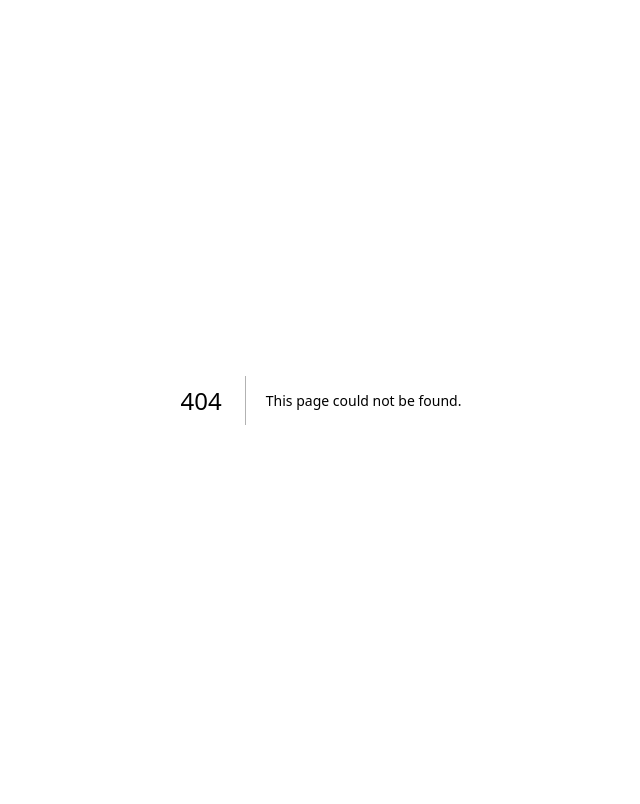
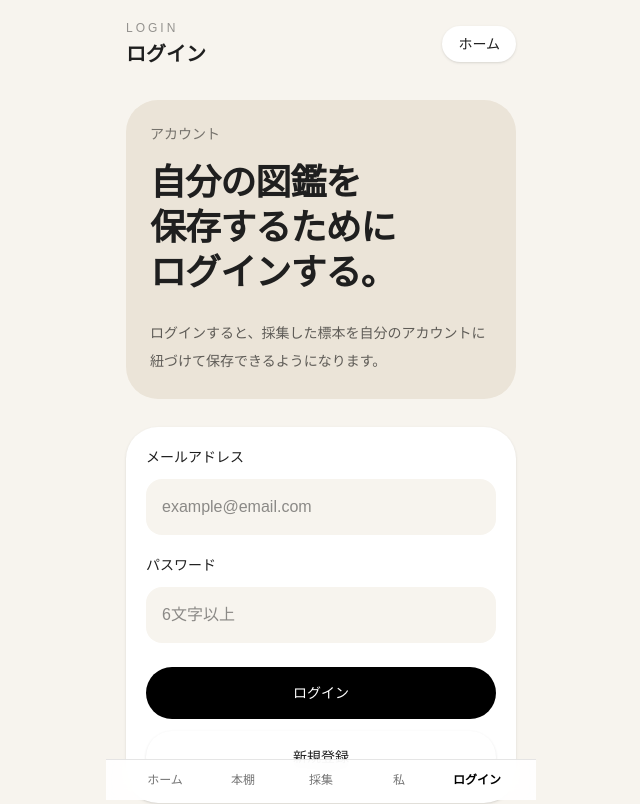
Before and after one commit to han920033-art/yorimichi-zukan, a Next.js app: page /login in a window 1280 px wide. Before the commit this address had no page. Shown: the top 804 px of the page, without its empty margins (319-959 px from the left). Built offline with nearby package versions, Linux system fonts and the light colour scheme; no server answers.

Commit message:
Add email password login page

```diff
--- /dev/null
+++ b/app/login/page.tsx
@@ -0,0 +1,224 @@
+"use client";
+
+import Link from "next/link";
+import { useEffect, useState } from "react";
+import { supabase } from "../../lib/supabase";
+
+export default function LoginPage() {
+  const [email, setEmail] = useState("");
+  const [password, setPassword] = useState("");
+
+  const [userEmail, setUserEmail] = useState<string | null>(null);
+  const [message, setMessage] = useState("");
+  const [isLoading, setIsLoading] = useState(false);
+
+  useEffect(() => {
+    async function loadUser() {
+      const { data } = await supabase.auth.getUser();
+
+      if (data.user?.email) {
+        setUserEmail(data.user.email);
+      }
+    }
+
+    loadUser();
+  }, []);
+
+  async function handleSignUp() {
+    if (!email || !password) {
+      setMessage("メールアドレスとパスワードを入力してください。");
+      return;
+    }
+
+    setIsLoading(true);
+    setMessage("");
+
+    const { data, error } = await supabase.auth.signUp({
+      email,
+      password,
+    });
+
+    setIsLoading(false);
+
+    if (error) {
+      setMessage(`新規登録に失敗しました：${error.message}`);
+      return;
+    }
+
+    if (data.user && !data.session) {
+      setMessage(
+        "確認メールを送信しました。メール内のリンクを開いた後、ログインしてください。"
+      );
+      return;
+    }
+
+    setUserEmail(data.user?.email ?? null);
+    setMessage("新規登録しました。");
+  }
+
+  async function handleLogin() {
+    if (!email || !password) {
+      setMessage("メールアドレスとパスワードを入力してください。");
+      return;
+    }
+
+    setIsLoading(true);
+    setMessage("");
+
+    const { data, error } = await supabase.auth.signInWithPassword({
+      email,
+      password,
+    });
+
+    setIsLoading(false);
+
+    if (error) {
+      setMessage(`ログインに失敗しました：${error.message}`);
+      return;
+    }
+
+    setUserEmail(data.user?.email ?? null);
+    setMessage("ログインしました。");
+  }
+
+  async function handleLogout() {
+    setIsLoading(true);
+    setMessage("");
+
+    const { error } = await supabase.auth.signOut();
+
+    setIsLoading(false);
+
+    if (error) {
+      setMessage(`ログアウトに失敗しました：${error.message}`);
+      return;
+    }
+
+    setUserEmail(null);
+    setMessage("ログアウトしました。");
+  }
+
+  return (
+    <main className="min-h-screen bg-[#f7f4ee] text-[#1f1f1f]">
+      <div className="mx-auto min-h-screen max-w-[430px] bg-[#f7f4ee] px-5 pb-28 pt-5">
+        <header className="flex items-center justify-between">
+          <div>
+            <p className="text-xs tracking-[0.25em] text-black/40">LOGIN</p>
+            <h1 className="mt-1 text-xl font-semibold">ログイン</h1>
+          </div>
+
+          <Link
+            href="/"
+            className="rounded-full bg-white px-4 py-2 text-sm shadow-sm"
+          >
+            ホーム
+          </Link>
+        </header>
+
+        <section className="mt-8 rounded-[2rem] bg-[#ebe4d8] p-6">
+          <p className="text-sm text-black/50">アカウント</p>
+
+          <h2 className="mt-4 text-4xl font-semibold leading-tight tracking-tight">
+            自分の図鑑を
+            <br />
+            保存するために
+            <br />
+            ログインする。
+          </h2>
+
+          <p className="mt-6 text-sm leading-7 text-black/60">
+            ログインすると、採集した標本を自分のアカウントに紐づけて保存できるようになります。
+          </p>
+        </section>
+
+        {userEmail && (
+          <section className="mt-7 rounded-[2rem] bg-white p-5 shadow-sm">
+            <p className="text-xs text-black/40">Current User</p>
+            <p className="mt-2 text-sm font-medium">{userEmail}</p>
+
+            <button
+              type="button"
+              onClick={handleLogout}
+              disabled={isLoading}
+              className="mt-5 w-full rounded-full bg-black px-6 py-4 text-center text-sm font-medium text-white disabled:opacity-50"
+            >
+              ログアウト
+            </button>
+          </section>
+        )}
+
+        {!userEmail && (
+          <section className="mt-7 rounded-[2rem] bg-white p-5 shadow-sm">
+            <label className="block">
+              <p className="text-sm font-medium">メールアドレス</p>
+              <input
+                type="email"
+                value={email}
+                onChange={(event) => setEmail(event.target.value)}
+                placeholder="example@email.com"
+                className="mt-3 w-full rounded-2xl bg-[#f7f4ee] px-4 py-4 text-base outline-none"
+              />
+            </label>
+
+            <label className="mt-5 block">
+              <p className="text-sm font-medium">パスワード</p>
+              <input
+                type="password"
+                value={password}
+                onChange={(event) => setPassword(event.target.value)}
+                placeholder="6文字以上"
+                className="mt-3 w-full rounded-2xl bg-[#f7f4ee] px-4 py-4 text-base outline-none"
+              />
+            </label>
+
+            <div className="mt-6 space-y-3">
+              <button
+                type="button"
+                onClick={handleLogin}
+                disabled={isLoading}
+                className="w-full rounded-full bg-black px-6 py-4 text-center text-sm font-medium text-white disabled:opacity-50"
+              >
+                {isLoading ? "処理中..." : "ログイン"}
+              </button>
+
+              <button
+                type="button"
+                onClick={handleSignUp}
+                disabled={isLoading}
+                className="w-full rounded-full bg-white px-6 py-4 text-center text-sm font-medium shadow-sm disabled:opacity-50"
+              >
+                新規登録
+              </button>
+            </div>
+          </section>
+        )}
+
+        {message && (
+          <section className="mt-5 rounded-[2rem] bg-white p-5 shadow-sm">
+            <p className="text-sm leading-7 text-black/60">{message}</p>
+          </section>
+        )}
+
+        <section className="mt-7 rounded-[2rem] border border-black/10 p-5">
+          <p className="text-xs text-black/40">Next Step</p>
+          <h2 className="mt-2 text-xl font-semibold">次にやること</h2>
+          <p className="mt-4 text-sm leading-7 text-black/60">
+            このログインが動いたら、採集ページをログイン必須にし、保存データにユーザーIDを入れます。
+          </p>
+        </section>
+      </div>
+
+      <nav className="fixed bottom-0 left-1/2 w-full max-w-[430px] -translate-x-1/2 border-t border-black/10 bg-white/90 px-5 py-3 backdrop-blur">
+        <div className="grid grid-cols-5 text-center text-xs text-black/55">
+          <Link href="/">ホーム</Link>
+          <Link href="/bookshelf">本棚</Link>
+          <Link href="/collect/iwakan">採集</Link>
+          <Link href="/me">私</Link>
+          <Link href="/login" className="font-semibold text-black">
+            ログイン
+          </Link>
+        </div>
+      </nav>
+    </main>
+  );
+}
```
